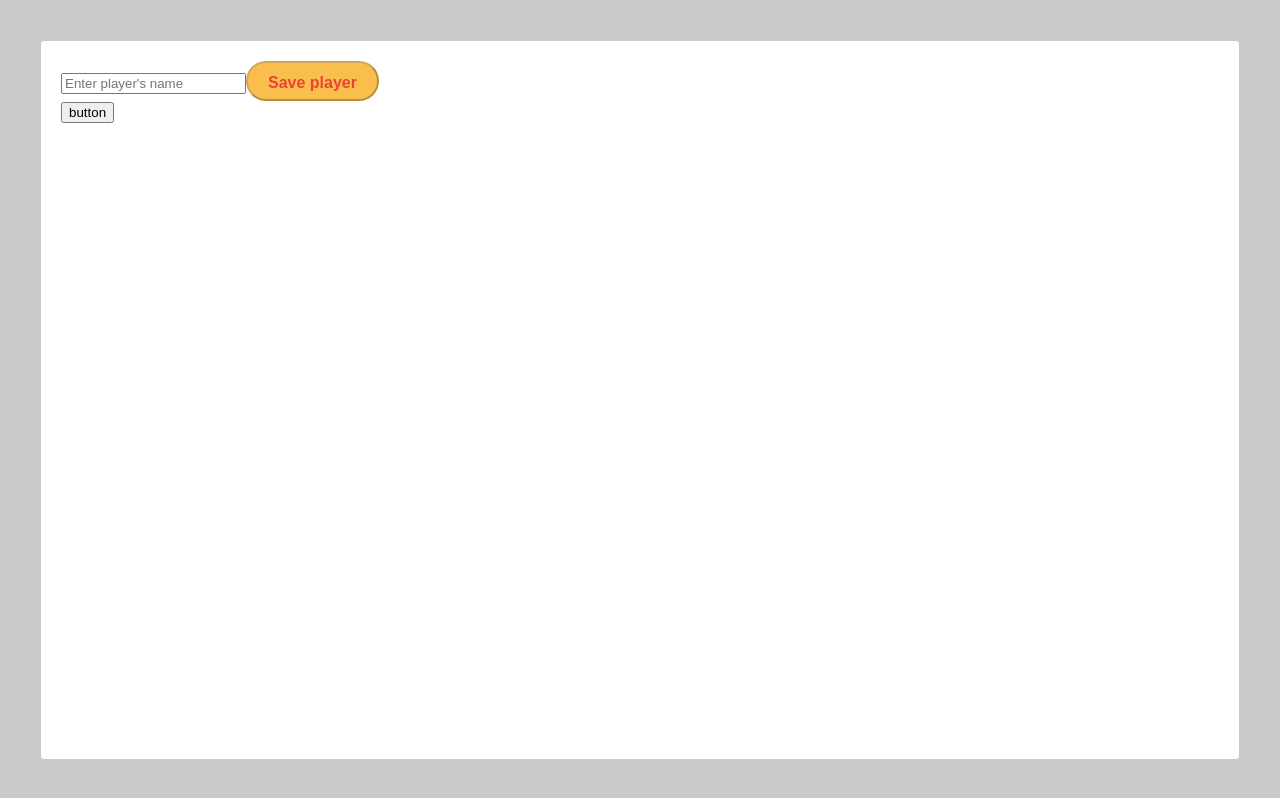
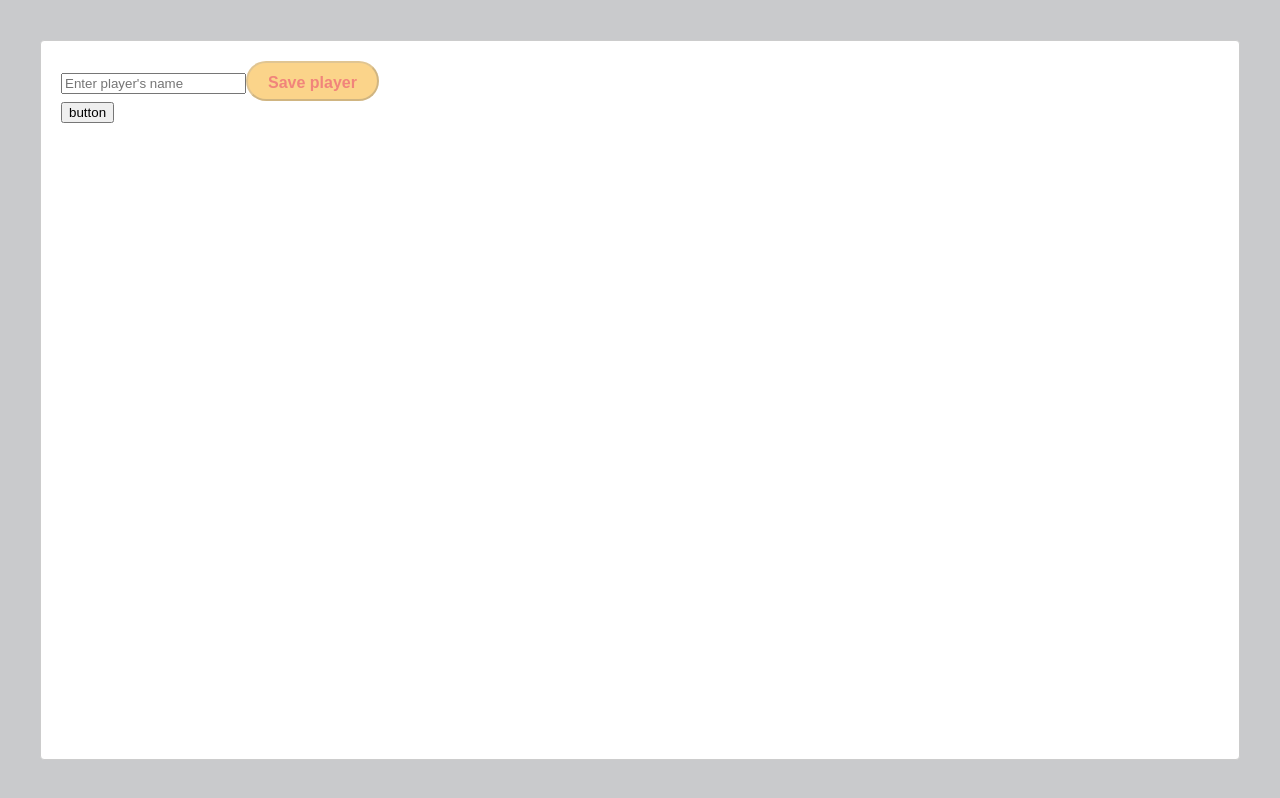
Before and after one commit to ryabina/tic-tac-bumm, a React (Create React App) app: page / in a window 1280 px wide. Both pictures are taken after a click on the button "Add players". Built offline with nearby package versions, Linux system fonts and the light colour scheme.

Commit message:
some styles for disabled button

```diff
--- a/src/components/atoms/Button.js
+++ b/src/components/atoms/Button.js
@@ -10,6 +10,11 @@ const StyledButton = styled.button`
   padding: 0 20px;
   font-size: 16px;
   font-weight: bold;
+  cursor: pointer;
+  :disabled {
+    opacity: 0.65;
+    cursor: not-allowed
+  }
 `;
 
 const Button = (props) => {
```
